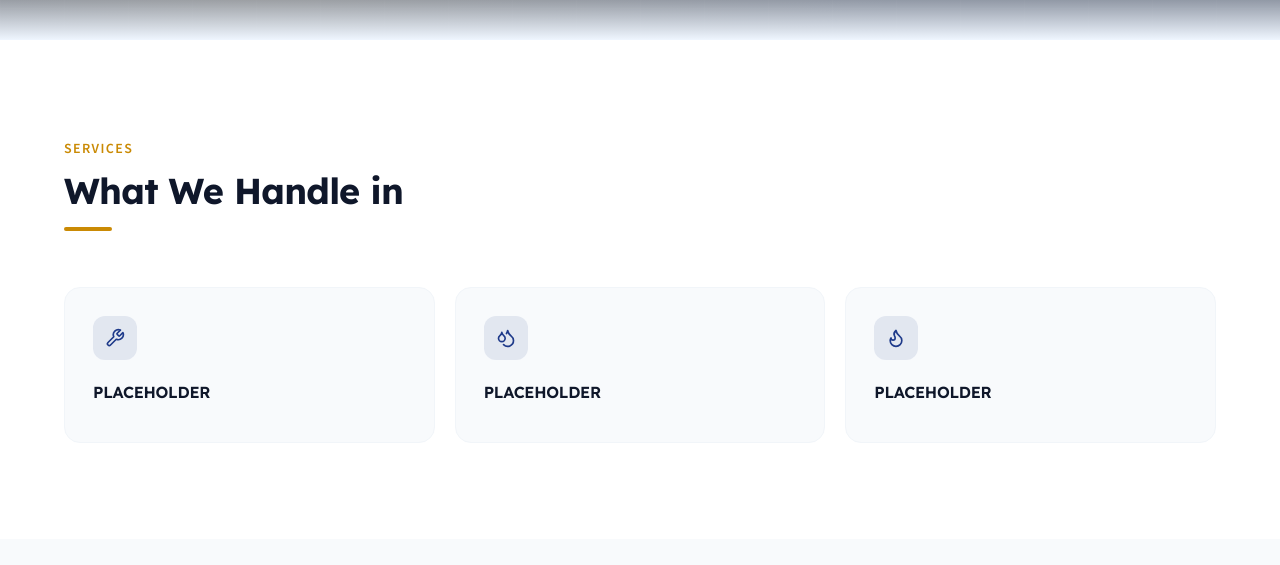
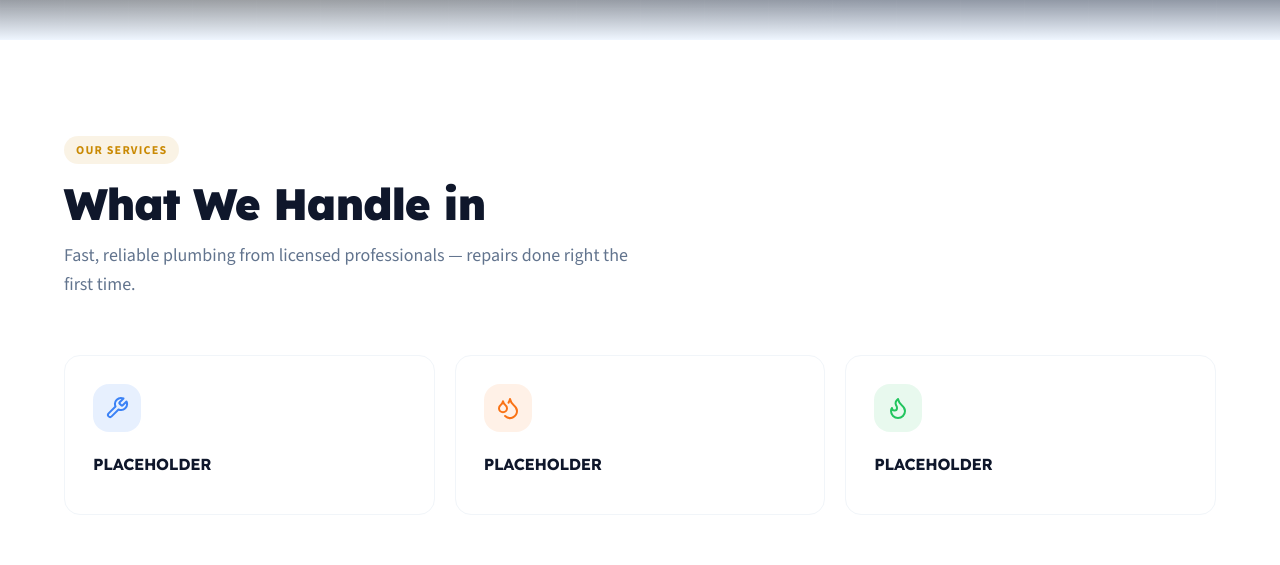
Before and after one commit to hydrogencee/template-plumber-v1, a Next.js app: page / in a window 1280 px wide. Shown: the part 800-1365 px from the top of the page. Built offline with nearby package versions, Linux system fonts and the light colour scheme; no server answers.

Commit message:
feat: premium redesign — Lexend font, 21st.dev patterns, Framer Motion scroll animations, sticky call bar, Google review badges

```diff
--- a/src/components/ServicesSection.tsx
+++ b/src/components/ServicesSection.tsx
@@ -10,44 +10,59 @@ interface ServicesSectionProps {
 
 const serviceIcons = [Wrench, Droplets, Flame, ShowerHead, AlertTriangle, Settings];
 
+const accentColors = [
+  { bg: 'rgba(59,130,246,0.12)', icon: '#3B82F6', bar: '#3B82F6' },
+  { bg: 'rgba(249,115,22,0.1)', icon: '#F97316', bar: '#F97316' },
+  { bg: 'rgba(34,197,94,0.1)', icon: '#22C55E', bar: '#22C55E' },
+  { bg: 'rgba(168,85,247,0.1)', icon: '#A855F7', bar: '#A855F7' },
+  { bg: 'rgba(239,68,68,0.1)', icon: '#EF4444', bar: '#EF4444' },
+  { bg: 'rgba(234,179,8,0.1)', icon: '#EAB308', bar: '#EAB308' },
+];
+
 export function ServicesSection({ services, city }: ServicesSectionProps) {
   return (
     <section className="py-24 px-6 bg-white">
       <div className="max-w-6xl mx-auto">
         <motion.div
-          initial={{ opacity: 0, y: 20 }}
+          initial={{ opacity: 0, y: 24 }}
           whileInView={{ opacity: 1, y: 0 }}
           viewport={{ once: true }}
-          transition={{ duration: 0.6 }}
+          transition={{ duration: 0.55, ease: [0.22, 1, 0.36, 1] }}
           className="mb-14"
         >
-          <span className="inline-block font-semibold text-sm tracking-widest uppercase mb-3" style={{ color: 'var(--hs-accent)' }}>
-            Services
+          <span className="inline-flex items-center gap-2 font-bold text-xs tracking-widest uppercase mb-4 px-3 py-1.5 rounded-full" style={{ color: 'var(--hs-accent)', backgroundColor: 'color-mix(in srgb, var(--hs-accent) 10%, transparent)' }}>
+            Our Services
           </span>
-          <h2 className="text-3xl sm:text-4xl font-bold text-[#0F172A] mb-4 max-w-xl">
+          <h2 className="text-3xl sm:text-4xl lg:text-[2.75rem] font-black text-slate-900 mb-3 max-w-xl" style={{ fontFamily: 'var(--font-heading)', letterSpacing: '-0.03em' }}>
             What We Handle in {city}
           </h2>
-          <div className="w-12 h-1 rounded-full" style={{ backgroundColor: 'var(--hs-accent)' }} />
+          <p className="text-slate-500 text-lg max-w-xl leading-relaxed" style={{ fontFamily: 'var(--font-body)' }}>
+            Fast, reliable plumbing from licensed professionals — repairs done right the first time.
+          </p>
         </motion.div>
 
         <div className="grid grid-cols-1 sm:grid-cols-2 lg:grid-cols-3 gap-5">
           {services.map((service, i) => {
             const Icon = serviceIcons[i % serviceIcons.length];
+            const colors = accentColors[i % accentColors.length];
             return (
               <motion.div
                 key={i}
-                initial={{ opacity: 0, y: 24 }}
+                initial={{ opacity: 0, y: 28 }}
                 whileInView={{ opacity: 1, y: 0 }}
                 viewport={{ once: true }}
-                transition={{ duration: 0.5, delay: i * 0.08 }}
-                whileHover={{ y: -3, transition: { duration: 0.15 } }}
-                className="group bg-[#F8FAFC] hover:bg-white rounded-2xl p-7 border border-slate-100 hover:shadow-lg transition-all duration-150 cursor-default"
+                transition={{ duration: 0.5, delay: i * 0.07, ease: [0.22, 1, 0.36, 1] }}
+                whileHover={{ y: -4, transition: { duration: 0.18 } }}
+                className="group relative bg-white rounded-2xl p-7 border border-slate-100 hover:border-slate-200 hover:shadow-xl transition-all duration-200 cursor-default overflow-hidden"
               >
-                <div className="w-11 h-11 rounded-xl flex items-center justify-center mb-5" style={{ backgroundColor: 'color-mix(in srgb, var(--hs-primary) 10%, transparent)' }}>
-                  <Icon className="w-5 h-5" style={{ color: 'var(--hs-primary)' }} />
+                {/* Top accent bar */}
+                <div className="absolute top-0 left-0 right-0 h-0.5 rounded-t-2xl opacity-0 group-hover:opacity-100 transition-opacity duration-200" style={{ backgroundColor: colors.bar }} />
+
+                <div className="w-12 h-12 rounded-2xl flex items-center justify-center mb-5 transition-colors duration-200" style={{ backgroundColor: colors.bg }}>
+                  <Icon className="w-6 h-6 transition-colors duration-200" style={{ color: colors.icon }} />
                 </div>
-                <h3 className="text-base font-semibold text-[#0F172A] mb-2.5">{service.name}</h3>
-                <p className="text-slate-500 leading-relaxed text-sm">{service.blurb}</p>
+                <h3 className="text-base font-bold text-slate-900 mb-2.5" style={{ fontFamily: 'var(--font-heading)' }}>{service.name}</h3>
+                <p className="text-slate-500 leading-relaxed text-sm" style={{ fontFamily: 'var(--font-body)' }}>{service.blurb}</p>
               </motion.div>
             );
           })}
```
